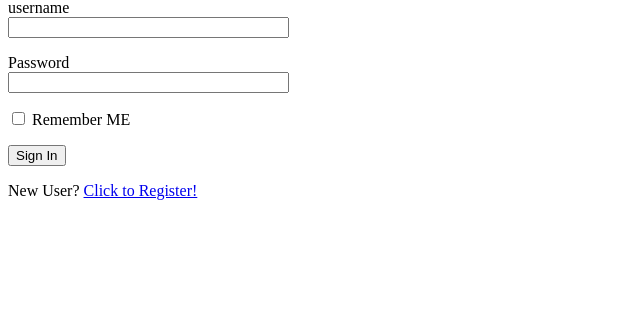
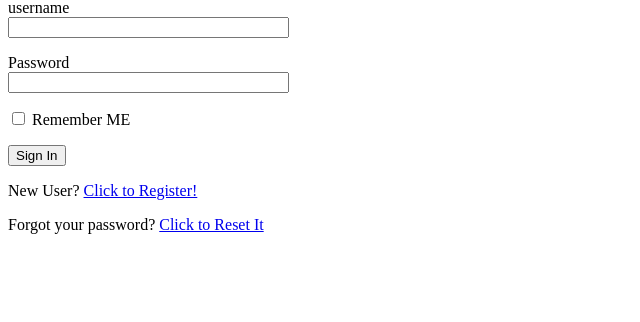
Before and after one commit to Globodain/2024-1-PL01-KA121-VET-000215917, a Flask app: page /login in a window 1280 px wide. Shown: the part 117-439 px from the top of the page, without its empty margins (0-640 px from the left). Run offline with Flask 3, Linux system fonts and the light colour scheme; parts of the project's set-up code (start-up, migrations or seed data) failed here and were passed over.

Commit message:
Requesting a Password Reset

```diff
--- a/app/forms.py
+++ b/app/forms.py
@@ -49,3 +49,7 @@ class EmptyForm(FlaskForm):
 class PostForm(FlaskForm):
     post = TextAreaField('Say something', validators=[DataRequired(), length(min=1, max=140)])
     submit = SubmitField('Submit')
+
+class ResetPasswordRequestFrom(FlaskForm):
+    email= StringField('Email', validators=[DataRequired(),Email()])
+    submit = SubmitField('Request Password Reset')
--- a/app/routes.py
+++ b/app/routes.py
@@ -1,5 +1,5 @@
 from flask import render_template
-from app.forms import LoginForm,RegistrationForm, EditProfileForm, PostForm
+from app.forms import LoginForm,RegistrationForm, EditProfileForm, PostForm, ResetPasswordRequestFrom
 from flask import render_template, flash, redirect, url_for
 from flask_login import current_user, login_user
 import sqlalchemy as sa
@@ -11,6 +11,7 @@ from flask import request
 from urllib.parse import urlsplit
 from datetime import datetime, timezone
 from app.forms import EmptyForm
+from app.email import send_password_reset_email
 
 
 @app.route('/register', methods=['GET','POST'])
@@ -160,3 +161,16 @@ def explore():
     prev_url = url_for('explore', page=posts.prev_num) \
         if posts.has_prev else None
     return render_template("index.html", title='Explore', posts=posts.items,next_url=next_url, prev_url=prev_url)
+
+@app.route('/reset_password_request', methods=['GET', 'POST'])
+def reset_password_request():
+    if current_user.is_authenticated:
+        return redirect(url_for('index'))
+    form = ResetPasswordRequestFrom()
+    if form.validate_on_submit():
+        user = db.session.scalar(sa.select(User).where(User.email == form.email.data))
+        if user:
+            send_password_reset_email(user)
+        flash('Check your email for the instruction to reset your password:')
+        return redirect(url_for('login'))
+    return render_template('reset_password_request-html',title='Reset Password', form=form)
--- a/app/templates/login.html
+++ b/app/templates/login.html
@@ -22,4 +22,8 @@
         <p>{{ form.submit() }}</p>
     </form>
     <p>New User? <a href="{{ url_for('register') }}">Click to Register!</a></p>
+    <p>
+        Forgot your password?
+        <a href="{{url_for('reset_password_request')}}">Click to Reset It</a>
+    </p>
 {% endblock %}
```
Also changed, not shown: app/templates/reset_password_request.html (added, +16 -0 lines).
